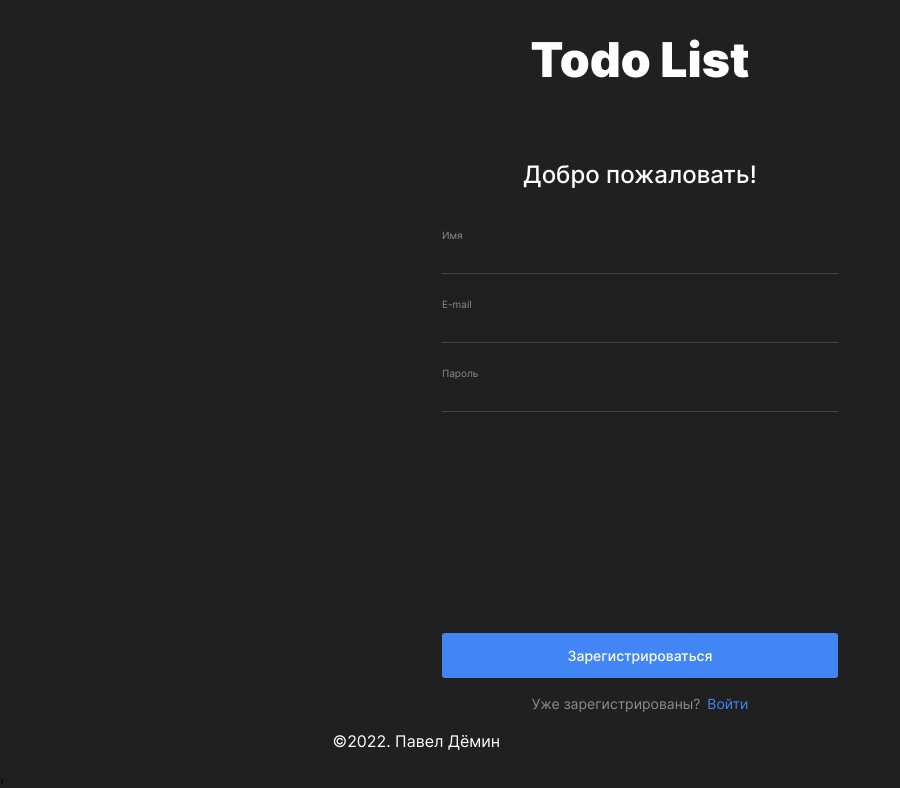
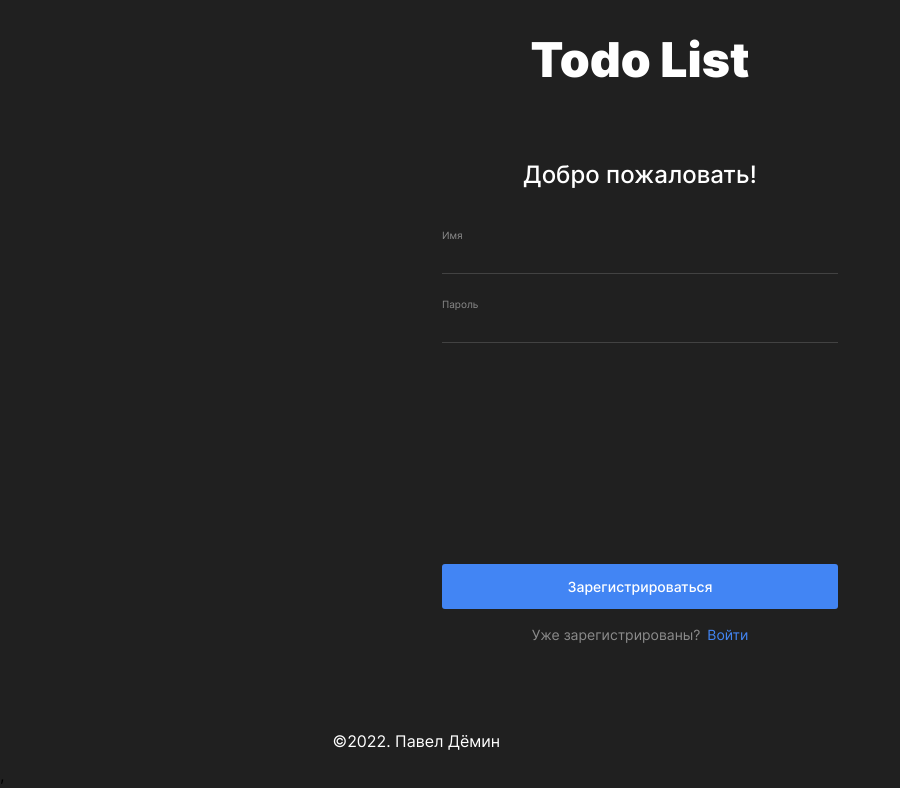
Before and after one commit to Tptechnician/TODO-LIST, a React (Create React App) app: page /signup in a window 1280 px wide. Shown: the top 788 px of the page, without its empty margins (0-900 px from the left). Built offline with nearby package versions, Linux system fonts and the light colour scheme.

Commit message:
регистрация пользователя

```diff
--- a/Json-server/db.json
+++ b/Json-server/db.json
@@ -23,6 +23,16 @@
       "name": "admin4",
       "email": "admin4@email.ru",
       "password": "123456"
+    },
+    {
+      "name": "admin4",
+      "password": "123456",
+      "id": 5
+    },
+    {
+      "name": "Павел",
+      "password": "123456",
+      "id": 6
     }
   ]
 }
--- a/src/Components/Register/Register.tsx
+++ b/src/Components/Register/Register.tsx
@@ -4,6 +4,7 @@ import { Link } from 'react-router-dom';
 import { useForm } from '../../Hooks/useForm';
 import Form from '../Form/Form';
 import FormInput from '../Form/FormInput/FormInput';
+import UserStore from '../../Store/UserStore';
 
 const configurationInput = {
   name: {
@@ -37,7 +38,7 @@ function Register() {
 
   function handleSubmit(e: React.ChangeEvent<HTMLInputElement>) {
     e.preventDefault();
-    //  onSubmit(values);
+    UserStore.register(values);
     resetForm();
   }
 
@@ -68,13 +69,6 @@ function Register() {
           styleConfig={styleConfig}
         />
         <FormInput
-          title="E-mail"
-          value={values.email}
-          nameInput="email"
-          handleChange={handleChange}
-          styleConfig={styleConfig}
-        />
-        <FormInput
           title="Пароль"
           value={values.password}
           nameInput="password"
--- /dev/null
+++ b/src/Store/UserStore.ts
@@ -0,0 +1,30 @@
+import { makeAutoObservable } from 'mobx';
+
+interface User {
+  _id?: string;
+  name?: string;
+  password?: boolean;
+}
+
+class UserStore {
+  user: User = {};
+
+  constructor() {
+    makeAutoObservable(this);
+  }
+
+  register(newUser: any) {
+    return fetch(`http://localhost:3001/users`, {
+      method: 'POST',
+      headers: {
+        'Content-Type': 'application/json',
+      },
+      body: JSON.stringify({
+        name: newUser.name,
+        password: newUser.password,
+      }),
+    });
+  }
+}
+
+export default new UserStore();
```
